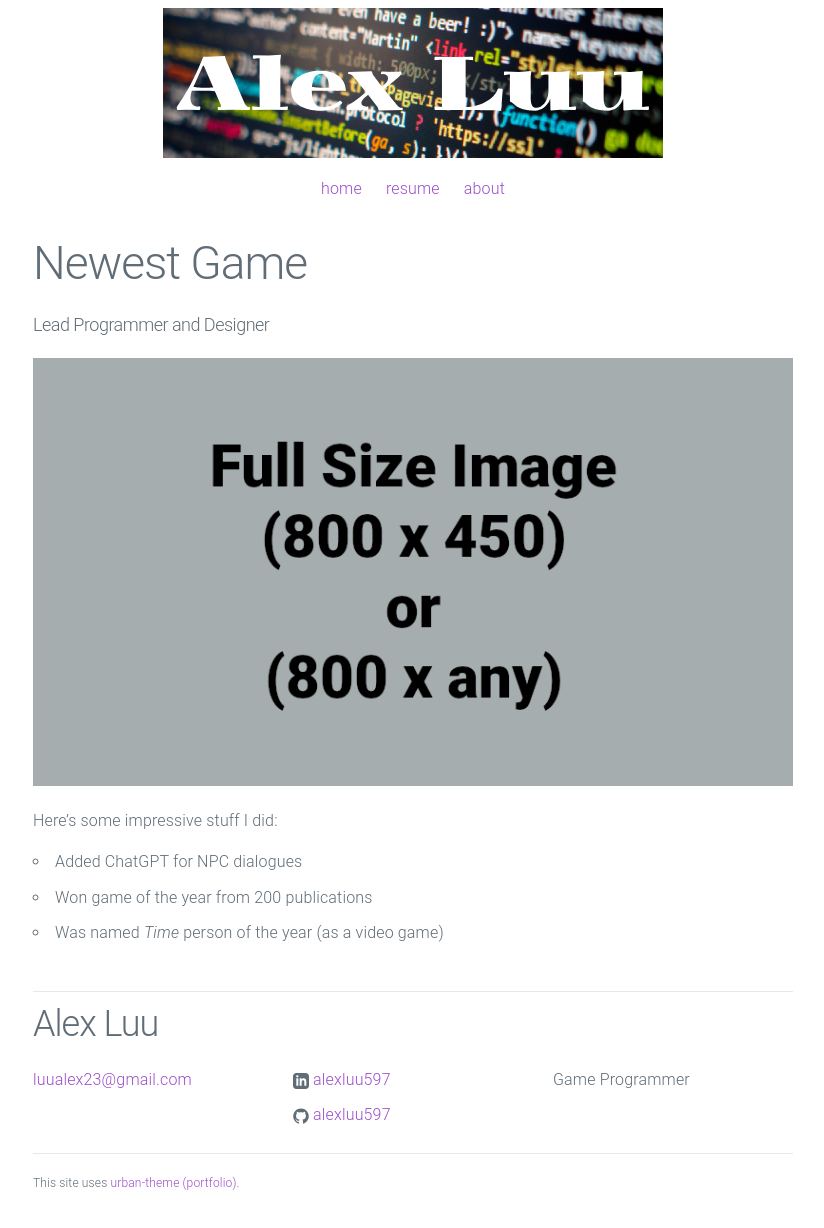
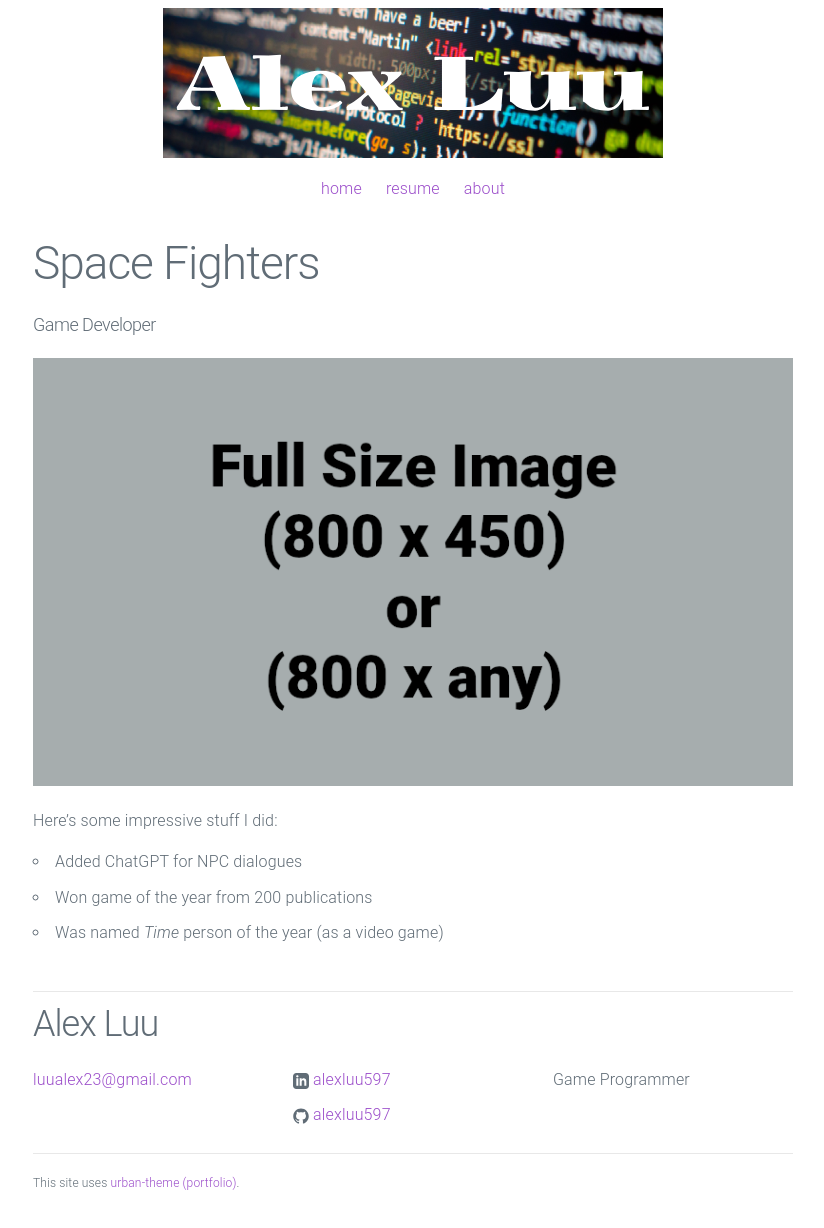
Before and after one commit to alexluu597/alexluu597.github.io, a Jekyll site: the page built from _posts/2022-10-09-newest-game.md, in a window 1280 px wide. Shown: the whole page, without its empty margins (227-1051 px from the left). Built offline with Jekyll 4.4.1, drawn with Linux system fonts in a browser that asks for light colours.

Commit message:
Update 2022-10-09-newest-game.md

```diff
--- a/_posts/2022-10-09-newest-game.md
+++ b/_posts/2022-10-09-newest-game.md
@@ -1,7 +1,7 @@
 ---
 layout: post
-title:  "Newest Game"
-summary: "Lead Programmer and Designer"
+title:  "Space Fighters"
+summary: "Game Developer"
 date:   2022-10-09 15:39:40
 preview: /assets/postpreview.png
 ---
```
